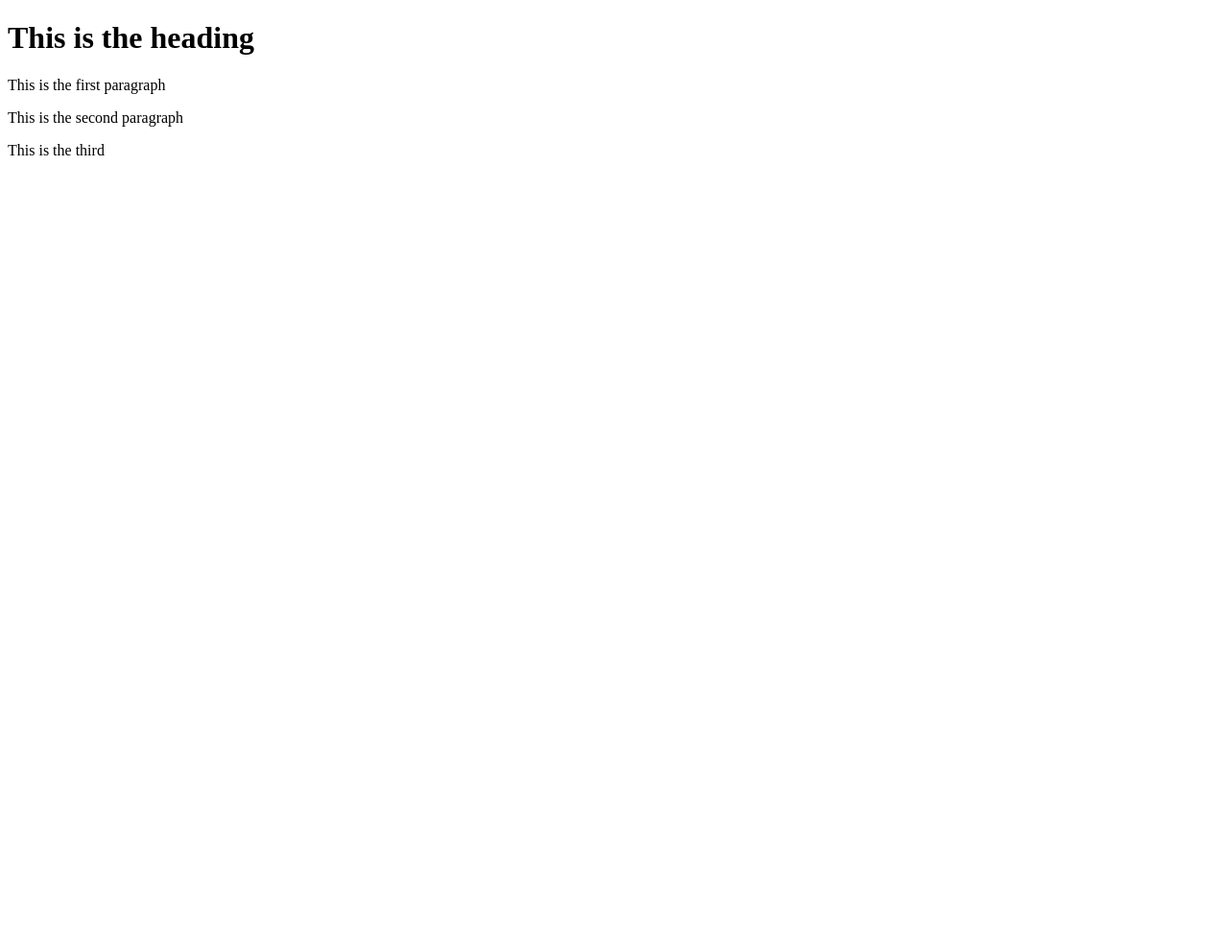
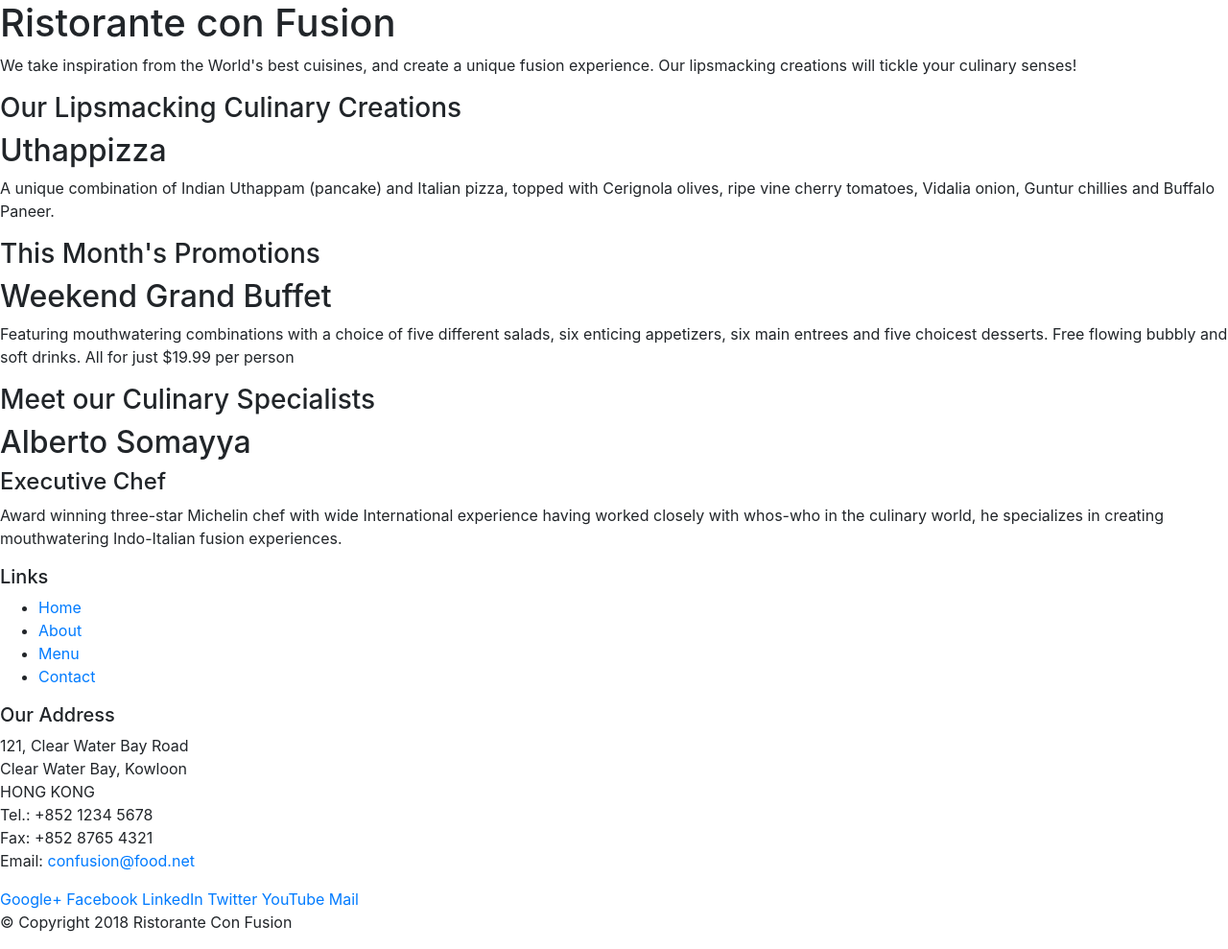
Before and after one commit to AadilRashid/React, a website: page index.html in a window 1280 px wide. Shown: the whole page at 96% size. Before the commit the page ends 800 px from the top, so only its background shows below. Drawn offline with nearby package versions, Linux system fonts and the light colour scheme.

Commit message:
Added bootstrap Tadka!

```diff
--- a/index.html
+++ b/index.html
@@ -1,11 +1,114 @@
 <!DOCTYPE html>
-<html>
-  <head> </head>
+<html lang="en">
+
+<head>
+    <!-- Required meta tags always come first -->
+    <meta charset="utf-8">
+    <meta name="viewport" content="width=device-width, initial-scale=1, shrink-to-fit=no">
+    <meta http-equiv="x-ua-compatible" content="ie=edge">
+
+    <!-- Bootstrap CSS -->
+    <link rel="stylesheet" href="node_modules/bootstrap/dist/css/bootstrap.min.css">
+
+    <title>Ristorante Con Fusion</title>
+</head>
+
 <body>
-    <h1>This is the heading</h1>
-    <p>This is the first paragraph</p>
-    <p>This is the second paragraph</p>
-    <p>This is the third </p>
+
+    <header>
+        <div>
+            <div>
+                <div>
+                    <h1>Ristorante con Fusion</h1>
+                    <p>We take inspiration from the World's best cuisines, and create a unique fusion experience. Our lipsmacking creations will tickle your culinary senses!</p>
+                </div>
+                <div>
+                </div>
+            </div>
+        </div>
+    </header>
+
+    <div>
+        <div>
+            <div>
+                <h3>Our Lipsmacking Culinary Creations</h3>
+            </div>
+            <div>
+                <h2>Uthappizza</h2>
+                <p>A unique combination of Indian Uthappam (pancake) and Italian pizza, topped with Cerignola olives, ripe vine cherry tomatoes, Vidalia onion, Guntur chillies and Buffalo Paneer.</p>
+            </div>
+        </div>
 
 
+        <div>
+            <div>
+                <h3>This Month's Promotions</h3>
+            </div>
+            <div>
+                <h2>Weekend Grand Buffet</h2>
+                <p>Featuring mouthwatering combinations with a choice of five different salads, six enticing appetizers, six main entrees and five choicest desserts. Free flowing bubbly and soft drinks. All for just $19.99 per person </p>
+            </div>
+        </div>
+
+        <div>
+            <div>
+                <h3>Meet our Culinary Specialists</h3>
+            </div>
+            <div>
+                <h2>Alberto Somayya</h2>
+                <h4>Executive Chef</h4>
+                <p>Award winning three-star Michelin chef with wide International experience having worked closely with whos-who in the culinary world, he specializes in creating mouthwatering Indo-Italian fusion experiences. </p>
+            </div>
+        </div>
+    </div>
+
+    <footer>
+        <div>
+            <div>
+                <div>
+                    <h5>Links</h5>
+                    <ul>
+                        <li><a href="#">Home</a></li>
+                        <li><a href="#">About</a></li>
+                        <li><a href="#">Menu</a></li>
+                        <li><a href="#">Contact</a></li>
+                    </ul>
+                </div>
+                <div>
+                    <h5>Our Address</h5>
+                    <address>
+		              121, Clear Water Bay Road<br>
+		              Clear Water Bay, Kowloon<br>
+		              HONG KONG<br>
+		              Tel.: +852 1234 5678<br>
+		              Fax: +852 8765 4321<br>
+		              Email: <a href="mailto:confusion@food.net">confusion@food.net</a>
+		           </address>
+                </div>
+                <div>
+                    <div>
+                        <a href="http://google.com/+">Google+</a>
+                        <a href="http://www.facebook.com/profile.php?id=">Facebook</a>
+                        <a href="http://www.linkedin.com/in/">LinkedIn</a>
+                        <a href="http://twitter.com/">Twitter</a>
+                        <a href="http://youtube.com/">YouTube</a>
+                        <a href="mailto:">Mail</a>
+                    </div>
+                </div>
+           </div>
+           <div>
+                <div>
+                    <p>© Copyright 2018 Ristorante Con Fusion</p>
+                </div>
+           </div>
+        </div>
+    </footer>
+
+      <!-- jQuery first, then Popper.js, then Bootstrap JS. -->
+    <script src="node_modules/jquery/dist/jquery.slim.min.js"></script>
+    <script src="node_modules/popper.js/dist/umd/popper.min.js"></script>
+    <script src="node_modules/bootstrap/dist/js/bootstrap.min.js"></script>
+
 </body>
+
+</html>
```
Also changed, not shown: package.json (+9 -36 lines).
